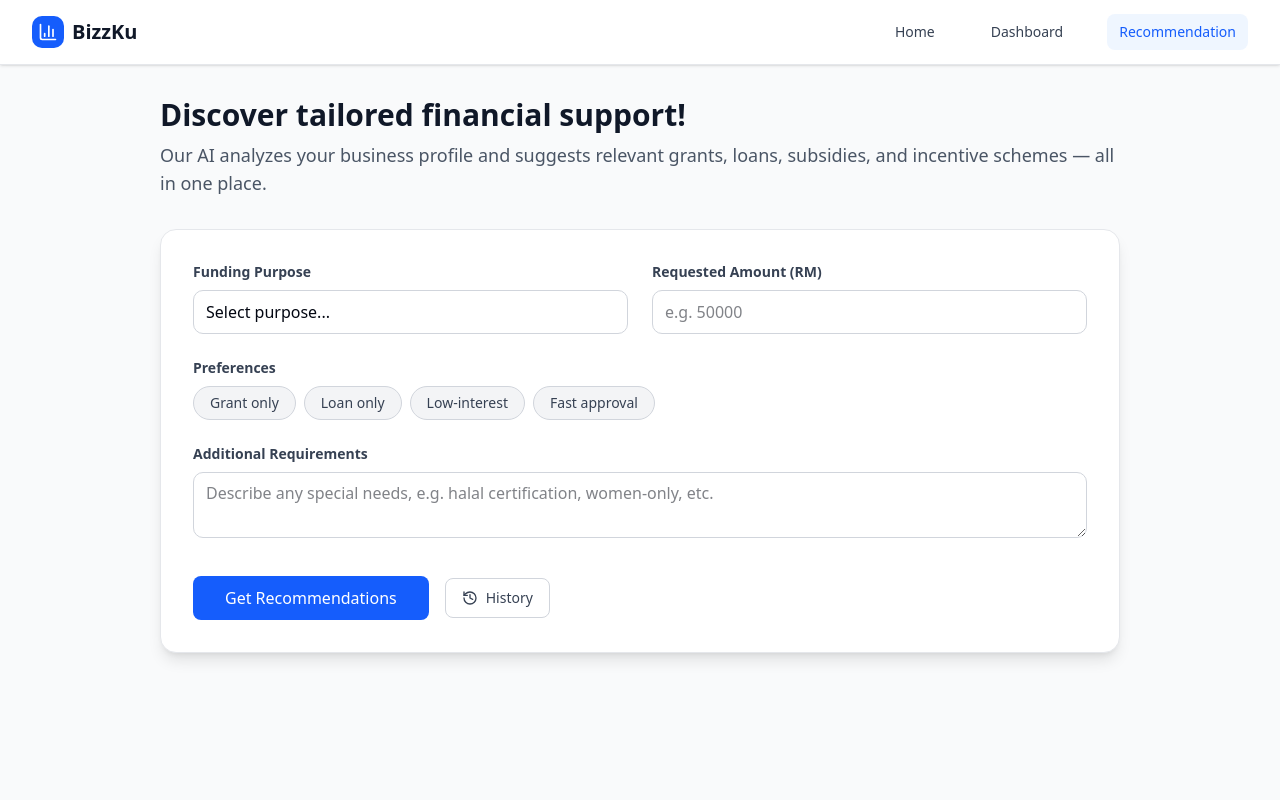
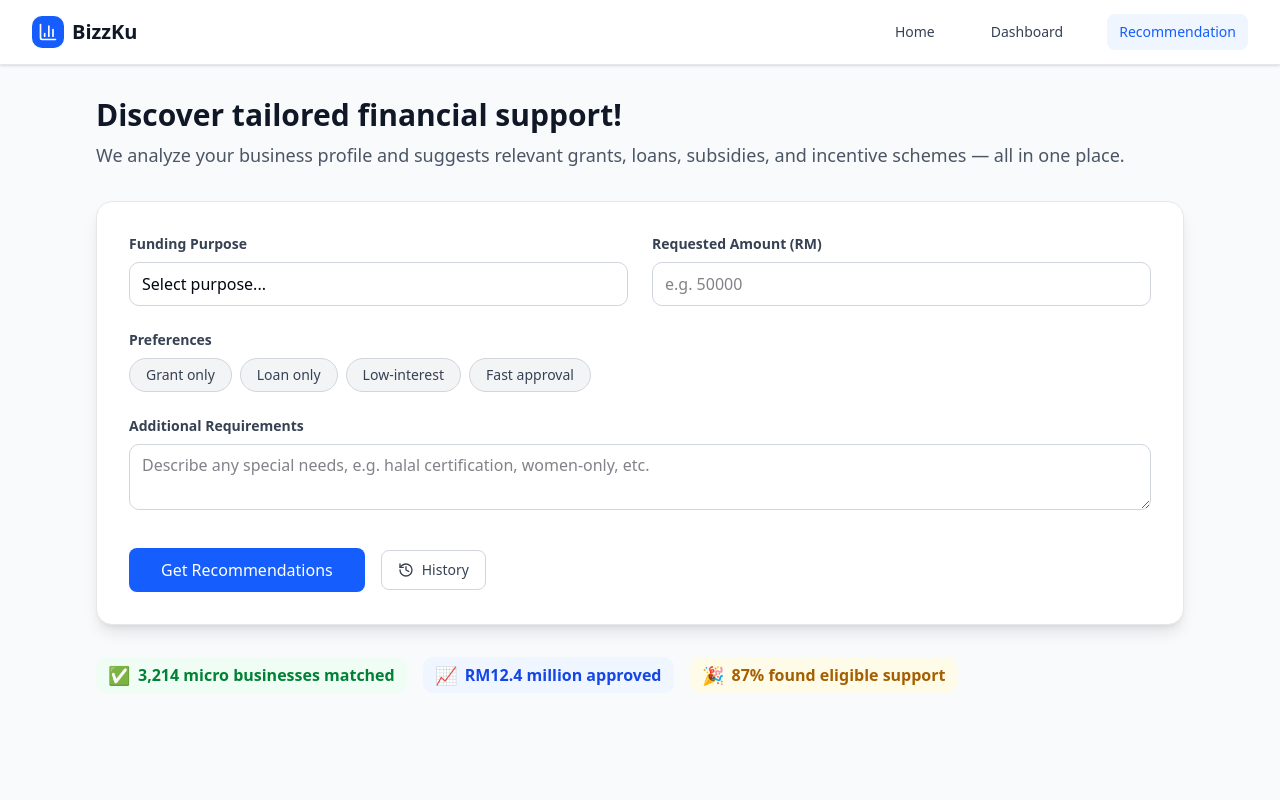
Before and after one commit to Shawnchee/BizKuKu, a Next.js app: page /recommendation in a window 1280 px wide. Shown: the top 800 px of the page. Built offline with nearby package versions, Linux system fonts and the light colour scheme.

Commit message:
update ui

```diff
--- a/src/app/recommendation/page.tsx
+++ b/src/app/recommendation/page.tsx
@@ -214,12 +214,12 @@ export default function RecommendationPage() {
 
   return (
     <div className="min-h-screen bg-gray-50">
-      <div className="mx-auto max-w-5xl px-4 py-8 sm:px-6 lg:px-8">
+      <div className="mx-auto max-w-6xl px-4 py-8 sm:px-6 lg:px-8">
         {/* Header */}
         <div className="mb-8">
           <h1 className="text-3xl font-bold text-gray-900">Discover tailored financial support!</h1>
           <p className="mt-2 text-gray-600 text-lg">
-          Our AI analyzes your business profile and suggests relevant grants, loans, subsidies, and incentive schemes — all in one place.
+          We analyze your business profile and suggests relevant grants, loans, subsidies, and incentive schemes — all in one place.
           </p>
         </div>
 
@@ -303,6 +303,26 @@ export default function RecommendationPage() {
           </div>
         </Card>
 
+        {/* Success Metrics & Social Proof */}
+        {!recommendations.length && !isThinking && (
+          <div className="mb-8 flex flex-col md:flex-row md:items-center md:justify-between gap-4">
+            <div className="flex items-center gap-4 flex-wrap">
+              <div className="flex items-center gap-2 text-green-700 font-semibold bg-green-50 px-3 py-1 rounded-lg">
+                <span className="text-lg">✅</span>
+                <span>3,214 micro businesses matched</span>
+              </div>
+              <div className="flex items-center gap-2 text-blue-700 font-semibold bg-blue-50 px-3 py-1 rounded-lg">
+                <span className="text-lg">📈</span>
+                <span>RM12.4 million approved</span>
+              </div>
+              <div className="flex items-center gap-2 text-yellow-700 font-semibold bg-yellow-50 px-3 py-1 rounded-lg">
+                <span className="text-lg">🎉</span>
+                <span>87% found eligible support</span>
+              </div>
+            </div>
+          </div>
+        )}
+
         {/* Thinking State */}
         {isThinking && (
           <ThinkingProcess isVisible={isThinking} />
```
